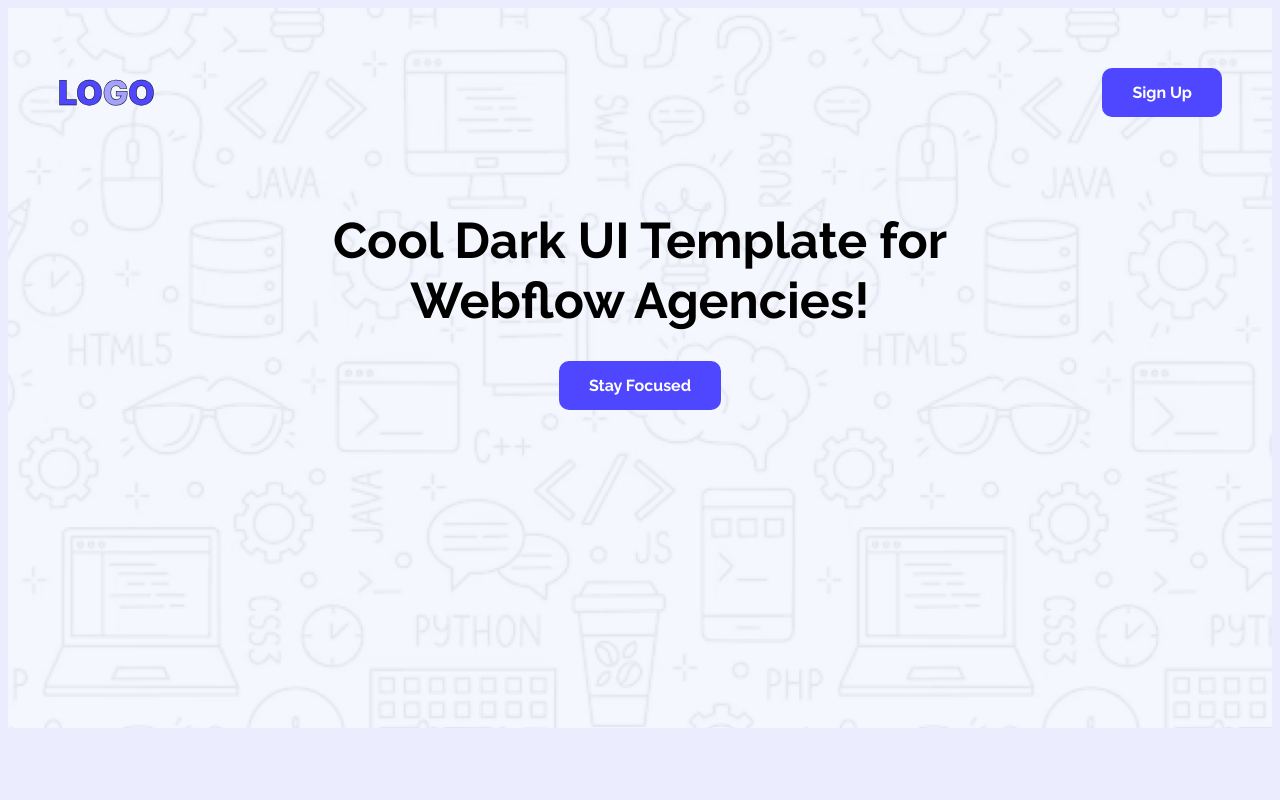
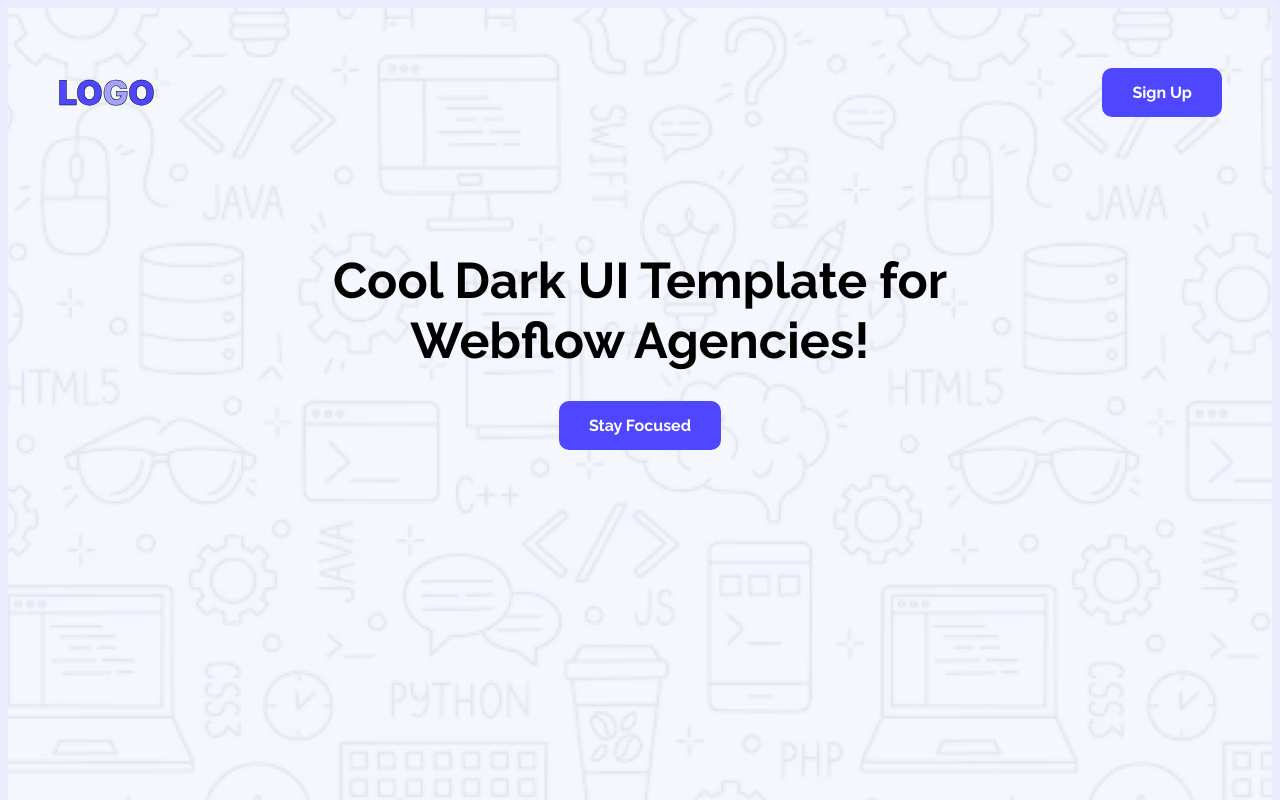
Before and after one commit to iamanowarbd/B12A01-landing-launchpad, a plain HTML site: page index.html in a window 1280 px wide. Shown: the top 800 px of the page. Drawn offline with Linux system fonts and the light colour scheme.

Commit message:
fainal submission

```diff
--- a/styles/web.css
+++ b/styles/web.css
@@ -72,7 +72,7 @@ header{
     background-repeat: no-repeat;
     background-position: center;
     background-size: cover;
-    min-height: 90vh;
+    min-height: 100vh;
     display: flex;
     flex-direction: column;
 }
@@ -97,7 +97,7 @@ nav{
     display: flex;
     justify-content: center;
     align-items: center;
-    padding: 0px 20px;
+    padding: 0px 30px;
 }
 
 .banner-content{
@@ -111,6 +111,7 @@ nav{
     font-weight: 700;
     line-height: 1.2;
     margin-bottom: 30px;
+    padding-top: 40px;
 
 }
 
```
